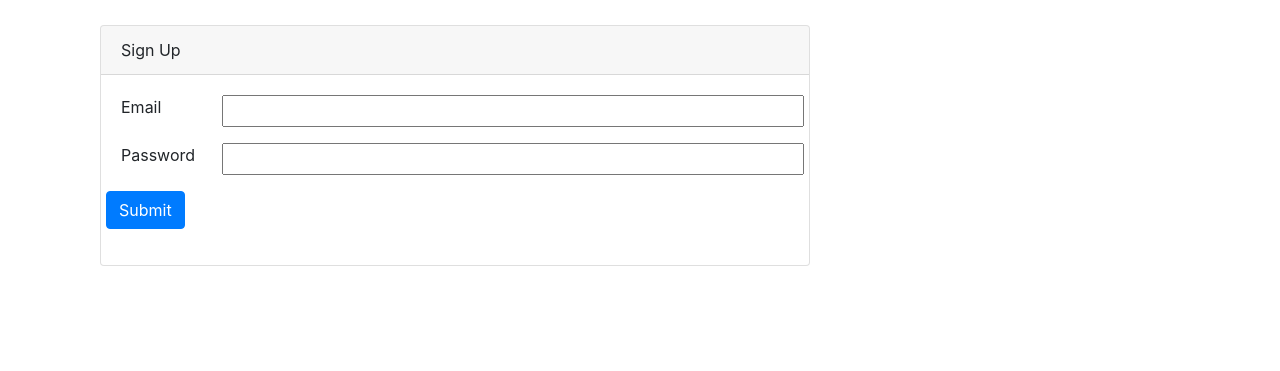
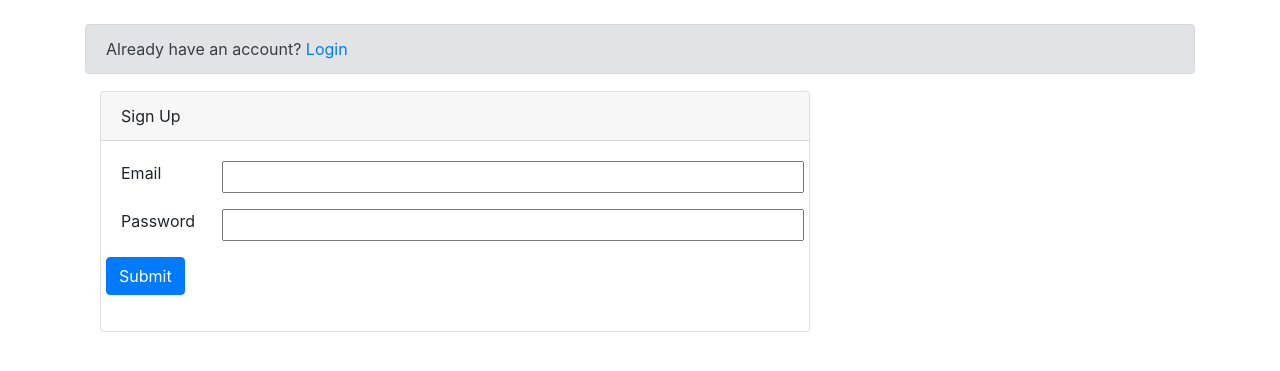
Before and after one commit to christophrrb/portapage, a PHP site: page /forms/signup.php in a window 1280 px wide. Shown: the part 56-427 px from the top of the page. Run offline with PHP 8.4, Linux system fonts and the light colour scheme.

Commit message:
Added a Bootstrap alert to go to the login page.

```diff
--- a/forms/signup.php
+++ b/forms/signup.php
@@ -3,6 +3,9 @@
   include_once $_SERVER['DOCUMENT_ROOT'] . '/portapage/web-assets/tpl/app_header.php';
   include_once $_SERVER['DOCUMENT_ROOT'] . '/portapage/web-assets/tpl/app_nav.php';
 ?>
+
+<!-- Login if no account. -->
+<div class="alert alert-secondary" role="alert">Already have an account? <a href="login.php">Login</a></div>
 
 <div class="col-md-2"></div>
 <div class="col-md-8">
```
